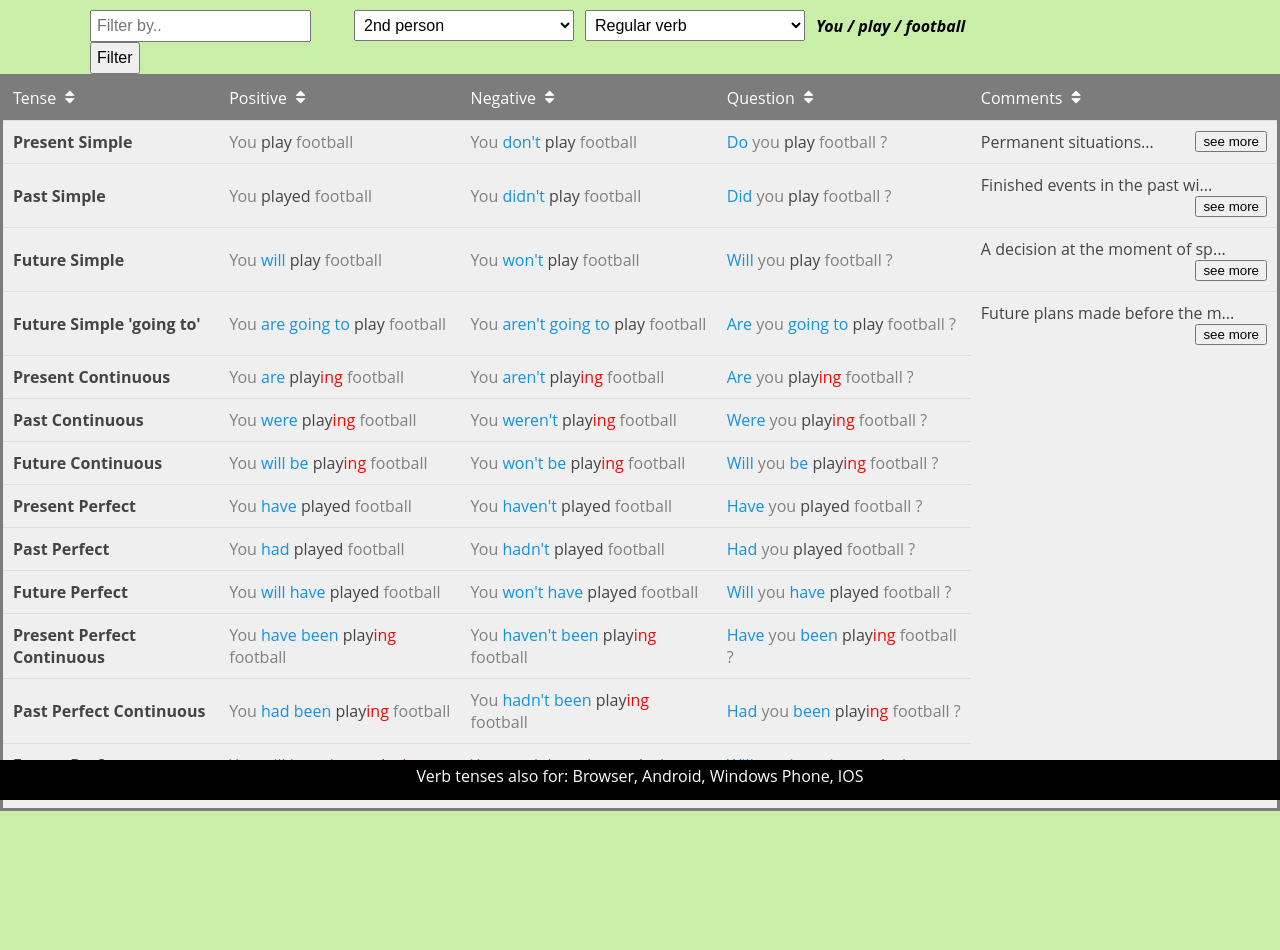
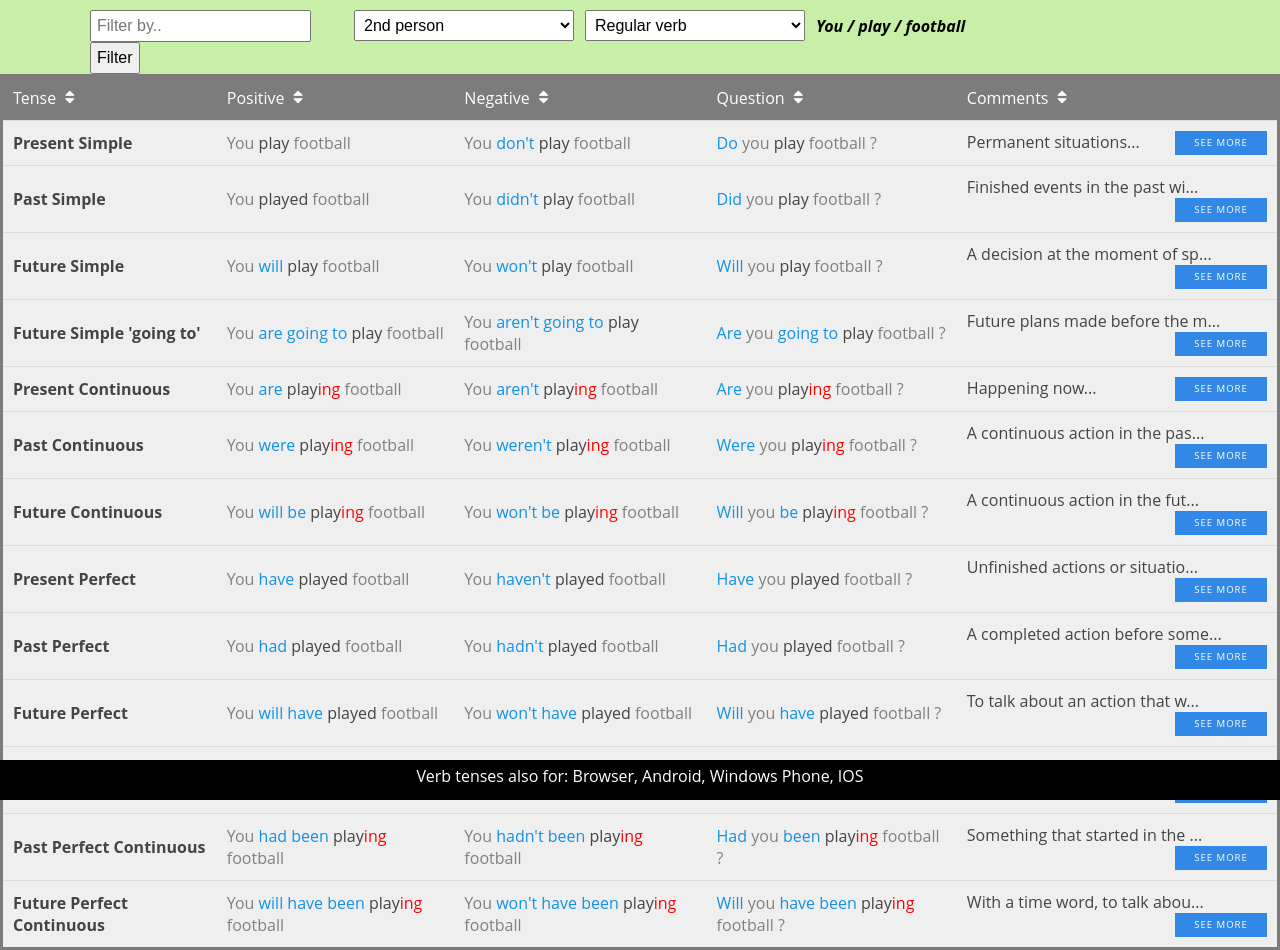
Before and after one commit to CKGrafico/verb-tenses, a plain HTML site: page www/index.html in a window 1280 px wide. Before the commit the page ends 811 px from the top, so only its background shows below. Drawn offline with Linux system fonts and the light colour scheme.

Commit message:
Add translations

```diff
--- a/www/css/styles.css
+++ b/www/css/styles.css
@@ -38,6 +38,11 @@ select {
 .button__info {
 	float: right;
 	margin-left: 5px;
+	font-size: 0.6em !important;
+}
+
+.button__translate {
+	margin-right: 10px !important;
 }
 
 .config__preview {
--- a/www/css/vex-theme-plain.css
+++ b/www/css/vex-theme-plain.css
@@ -119,7 +119,7 @@
   padding-bottom: 160px;
 }
 /* line 15, ../sass/vex-theme-plain.sass */
-.vex.vex-theme-plain .vex-content {
+.vex-content {
   font-family: "Helvetica Neue", sans-serif;
   background: white;
   color: #444444;
@@ -132,18 +132,18 @@
   line-height: 1.5em;
 }
 /* line 27, ../sass/vex-theme-plain.sass */
-.vex.vex-theme-plain .vex-content h1, .vex.vex-theme-plain .vex-content h2, .vex.vex-theme-plain .vex-content h3, .vex.vex-theme-plain .vex-content h4, .vex.vex-theme-plain .vex-content h5, .vex.vex-theme-plain .vex-content h6, .vex.vex-theme-plain .vex-content p, .vex.vex-theme-plain .vex-content ul, .vex.vex-theme-plain .vex-content li {
+.vex-content h1, .vex-content h2, .vex-content h3, .vex-content h4, .vex-content h5, .vex-content h6, .vex-content p, .vex-content ul, .vex-content li {
   color: inherit;
 }
 /* line 30, ../sass/vex-theme-plain.sass */
-.vex.vex-theme-plain .vex-close {
+.vex-close {
   position: absolute;
   top: 0;
   right: 0;
   cursor: pointer;
 }
 /* line 36, ../sass/vex-theme-plain.sass */
-.vex.vex-theme-plain .vex-close:before {
+.vex-close:before {
   position: absolute;
   content: "\00D7";
   font-size: 26px;
@@ -158,20 +158,20 @@
   background: transparent;
 }
 /* line 50, ../sass/vex-theme-plain.sass */
-.vex.vex-theme-plain .vex-close:hover:before, .vex.vex-theme-plain .vex-close:active:before {
+.vex-close:hover:before, .vex-close:active:before {
   color: #777777;
   background: #e0e0e0;
 }
 /* line 56, ../sass/vex-theme-plain.sass */
-.vex.vex-theme-plain .vex-dialog-form .vex-dialog-message {
+.vex-dialog-form .vex-dialog-message {
   margin-bottom: 0.5em;
 }
 /* line 59, ../sass/vex-theme-plain.sass */
-.vex.vex-theme-plain .vex-dialog-form .vex-dialog-input {
+.vex-dialog-form .vex-dialog-input {
   margin-bottom: 1em;
 }
 /* line 62, ../sass/vex-theme-plain.sass */
-.vex.vex-theme-plain .vex-dialog-form .vex-dialog-input textarea, .vex.vex-theme-plain .vex-dialog-form .vex-dialog-input input[type="date"], .vex.vex-theme-plain .vex-dialog-form .vex-dialog-input input[type="datetime"], .vex.vex-theme-plain .vex-dialog-form .vex-dialog-input input[type="datetime-local"], .vex.vex-theme-plain .vex-dialog-form .vex-dialog-input input[type="email"], .vex.vex-theme-plain .vex-dialog-form .vex-dialog-input input[type="month"], .vex.vex-theme-plain .vex-dialog-form .vex-dialog-input input[type="number"], .vex.vex-theme-plain .vex-dialog-form .vex-dialog-input input[type="password"], .vex.vex-theme-plain .vex-dialog-form .vex-dialog-input input[type="search"], .vex.vex-theme-plain .vex-dialog-form .vex-dialog-input input[type="tel"], .vex.vex-theme-plain .vex-dialog-form .vex-dialog-input input[type="text"], .vex.vex-theme-plain .vex-dialog-form .vex-dialog-input input[type="time"], .vex.vex-theme-plain .vex-dialog-form .vex-dialog-input input[type="url"], .vex.vex-theme-plain .vex-dialog-form .vex-dialog-input input[type="week"] {
+.vex-dialog-form .vex-dialog-input textarea, .vex-dialog-form .vex-dialog-input input[type="date"], .vex-dialog-form .vex-dialog-input input[type="datetime"], .vex-dialog-form .vex-dialog-input input[type="datetime-local"], .vex-dialog-form .vex-dialog-input input[type="email"], .vex-dialog-form .vex-dialog-input input[type="month"], .vex-dialog-form .vex-dialog-input input[type="number"], .vex-dialog-form .vex-dialog-input input[type="password"], .vex-dialog-form .vex-dialog-input input[type="search"], .vex-dialog-form .vex-dialog-input input[type="tel"], .vex-dialog-form .vex-dialog-input input[type="text"], .vex-dialog-form .vex-dialog-input input[type="time"], .vex-dialog-form .vex-dialog-input input[type="url"], .vex-dialog-form .vex-dialog-input input[type="week"] {
   background: #f0f0f0;
   width: 100%;
   padding: 0.25em 0.67em;
@@ -183,24 +183,24 @@
   margin: 0 0 0.25em;
 }
 /* line 73, ../sass/vex-theme-plain.sass */
-.vex.vex-theme-plain .vex-dialog-form .vex-dialog-input textarea:focus, .vex.vex-theme-plain .vex-dialog-form .vex-dialog-input input[type="date"]:focus, .vex.vex-theme-plain .vex-dialog-form .vex-dialog-input input[type="datetime"]:focus, .vex.vex-theme-plain .vex-dialog-form .vex-dialog-input input[type="datetime-local"]:focus, .vex.vex-theme-plain .vex-dialog-form .vex-dialog-input input[type="email"]:focus, .vex.vex-theme-plain .vex-dialog-form .vex-dialog-input input[type="month"]:focus, .vex.vex-theme-plain .vex-dialog-form .vex-dialog-input input[type="number"]:focus, .vex.vex-theme-plain .vex-dialog-form .vex-dialog-input input[type="password"]:focus, .vex.vex-theme-plain .vex-dialog-form .vex-dialog-input input[type="search"]:focus, .vex.vex-theme-plain .vex-dialog-form .vex-dialog-input input[type="tel"]:focus, .vex.vex-theme-plain .vex-dialog-form .vex-dialog-input input[type="text"]:focus, .vex.vex-theme-plain .vex-dialog-form .vex-dialog-input input[type="time"]:focus, .vex.vex-theme-plain .vex-dialog-form .vex-dialog-input input[type="url"]:focus, .vex.vex-theme-plain .vex-dialog-form .vex-dialog-input input[type="week"]:focus {
+.vex-dialog-form .vex-dialog-input textarea:focus, .vex-dialog-form .vex-dialog-input input[type="date"]:focus, .vex-dialog-form .vex-dialog-input input[type="datetime"]:focus, .vex-dialog-form .vex-dialog-input input[type="datetime-local"]:focus, .vex-dialog-form .vex-dialog-input input[type="email"]:focus, .vex-dialog-form .vex-dialog-input input[type="month"]:focus, .vex-dialog-form .vex-dialog-input input[type="number"]:focus, .vex-dialog-form .vex-dialog-input input[type="password"]:focus, .vex-dialog-form .vex-dialog-input input[type="search"]:focus, .vex-dialog-form .vex-dialog-input input[type="tel"]:focus, .vex-dialog-form .vex-dialog-input input[type="text"]:focus, .vex-dialog-form .vex-dialog-input input[type="time"]:focus, .vex-dialog-form .vex-dialog-input input[type="url"]:focus, .vex-dialog-form .vex-dialog-input input[type="week"]:focus {
   -webkit-box-shadow: inset 0 0 0 2px rgba(0, 0, 0, 0.2);
   -moz-box-shadow: inset 0 0 0 2px rgba(0, 0, 0, 0.2);
   box-shadow: inset 0 0 0 2px rgba(0, 0, 0, 0.2);
   outline: none;
 }
 /* line 77, ../sass/vex-theme-plain.sass */
-.vex.vex-theme-plain .vex-dialog-form .vex-dialog-buttons {
+.vex-dialog-form .vex-dialog-buttons {
   *zoom: 1;
 }
 /* line 38, ../../../../../.rvm/gems/ruby-1.9.3-p194/gems/compass-0.12.2/frameworks/compass/stylesheets/compass/utilities/general/_clearfix.scss */
-.vex.vex-theme-plain .vex-dialog-form .vex-dialog-buttons:after {
+.vex-dialog-form .vex-dialog-buttons:after {
   content: "";
   display: table;
   clear: both;
 }
 /* line 80, ../sass/vex-theme-plain.sass */
-.vex.vex-theme-plain .vex-dialog-button {
+.vex-dialog-button {
   -webkit-border-radius: 0;
   -moz-border-radius: 0;
   -ms-border-radius: 0;
@@ -217,11 +217,11 @@
   padding: 0.75em 2em;
 }
 /* line 92, ../sass/vex-theme-plain.sass */
-.vex.vex-theme-plain .vex-dialog-button.vex-last {
+.vex-dialog-button.vex-last {
   margin-left: 0;
 }
 /* line 95, ../sass/vex-theme-plain.sass */
-.vex.vex-theme-plain .vex-dialog-button:focus {
+.vex-dialog-button:focus {
   animation: vex-pulse 1.1s infinite;
   -webkit-animation: vex-pulse 1.1s infinite;
   -moz-animation: vex-pulse 1.1s infinite;
@@ -232,7 +232,7 @@
 }
 @media (max-width: 568px) {
   /* line 95, ../sass/vex-theme-plain.sass */
-  .vex.vex-theme-plain .vex-dialog-button:focus {
+  .vex-dialog-button:focus {
     animation: none;
     -webkit-animation: none;
     -moz-animation: none;
@@ -242,12 +242,12 @@
   }
 }
 /* line 104, ../sass/vex-theme-plain.sass */
-.vex.vex-theme-plain .vex-dialog-button.vex-dialog-button-primary {
+.vex-dialog-button.vex-dialog-button-primary {
   background: #3288e6;
   color: white;
 }
 /* line 108, ../sass/vex-theme-plain.sass */
-.vex.vex-theme-plain .vex-dialog-button.vex-dialog-button-secondary {
+.vex-dialog-button.vex-dialog-button-secondary {
   background: #e0e0e0;
   color: #777777;
 }
--- a/www/js/app.js
+++ b/www/js/app.js
@@ -25,6 +25,12 @@
 	$('.footable').on('click', '.button__info', function(e) {
 		e.preventDefault();
 		vex.dialog.alert($(this).data('info'));
+		$translate = $('<input/>').attr('type', 'button').addClass('vex-dialog-button-primary vex-dialog-button button__translate').val('Translate');
+		$('.vex-dialog-buttons').append($translate);
+
+		$translate.on('click', function() {
+			window.open('http://www.bing.com/translator/?from=en&to=es&text=' + encodeURI($('.vex-dialog-message').text()));
+		});
 	});
 
 
@@ -102,7 +108,7 @@
 				tr.append(
 					$('<td/>').html(tense.text[0].title.slice(0, 30)+'...')
 						.append(
-							$('<button/>').addClass('button__info').text('see more').attr('data-info', toText(tense.text))
+							$('<button/>').addClass('button__info vex-dialog-button-primary vex-dialog-button').text('see more').attr('data-info', toText(tense.text))
 						)
 				);
 			}
--- a/www/js/data.js
+++ b/www/js/data.js
@@ -1,4 +1,4 @@
-(function(g) {
+-(function(g) {
 
 	g.verbs = [
 		// regular
@@ -151,7 +151,33 @@
 			verb: 0,
 			afterPron: ['am', 'are', 'is'],
 			afterVerb: ['ing', 'ing', 'ing'],
-			negative: ['am not', 'aren\'t', 'isn\'t']
+			negative: ['am not', 'aren\'t', 'isn\'t'],
+			text: [
+				{
+					title: 'Happening now',
+					content: 'Julie is sleeping at the moment.'
+				},
+
+				{
+					title: 'Temporary situations',
+					content: 'I\'m staying a friend for a few days.'
+				},
+
+				{
+					title: 'Annoying habits',
+					content: 'You\'re always losing your keys!'
+				},
+
+				{
+					title: 'Definite future plants',
+					content: 'I\'m meeting my father later.'
+				},
+
+				{
+					title: 'Changing situations',
+					content: 'The weather is improving.'
+				}
+			]
 		},
 
 		{
@@ -159,7 +185,28 @@
 			verb: 0,
 			afterPron: ['were', 'were', 'was'],
 			afterVerb: ['ing', 'ing', 'ing'],
-			negative: ['weren\'t', 'weren\'t', 'wasn\'t']
+			negative: ['weren\'t', 'weren\'t', 'wasn\'t'],
+			text: [
+				{
+					title: 'A continuous action in the past which is interrupted by another action or a time',
+					content: 'I was taking a bath when the telephone rang.'
+				},
+
+				{
+					title: 'Background information, to give atmosphere to a story',
+					content: ' The birds were singing, the sun was shining and in the cafes people were laughing and chatting.'
+				},
+
+				{
+					title: 'An annoying and repeated action in the past, usually with "always"',
+					content: 'He was always leaving the tap running.'
+				},
+
+				{
+					title: 'For two actions which happened at the same time in the past',
+					content: 'I was watching TV and he was reading.'
+				}
+			]
 		},
 
 		{
@@ -167,28 +214,82 @@
 			verb: 0,
 			afterPron: ['will be', 'will be', 'will be'],
 			afterVerb: ['ing', 'ing', 'ing'],
-			negative: ['won\'t be', 'won\'t be', 'won\'t be']
+			negative: ['won\'t be', 'won\'t be', 'won\'t be'],
+			text: [
+				{
+					title: 'A continuous action in the future which is interrupted by a time or by another action',
+					content: 'I\'ll be waiting when you arrive.'
+				},
+
+				{
+					title: 'A complete action in the future that will happen in the normal course of events',
+					content: 'The Government will be making a statement later. '
+				},
+
+				{
+					title: 'To make a guess about the present',
+					content: 'My mother will be working now.'
+				}
+			]
 		},
 
 		{
 			name: 'Present Perfect',
 			verb: 2,
 			afterPron: ['have', 'have', 'has'],
-			negative: ['haven\'t', 'haven\'t', 'hasn\'t']
+			negative: ['haven\'t', 'haven\'t', 'hasn\'t'],
+			text: [
+				{
+					title: 'Unfinished actions or situations',
+					content: 'I have known Julie for ten years.'
+				},
+
+				{
+					title: 'Finished actions or situations',
+					content: 'I have been to Mexico.'
+				}
+			]
 		},
 
 		{
 			name: 'Past Perfect',
 			verb: 2,
 			afterPron: ['had', 'had', 'had'],
-			negative: ['hadn\'t', 'hadn\'t', 'hadn\'t']
+			negative: ['hadn\'t', 'hadn\'t', 'hadn\'t'],
+			text: [
+				{
+					title: 'A completed action before something else in the past',
+					content: 'When we arrived, the film had started.'
+				},
+
+				{
+					title: 'To explain or give a reason for something in the past',
+					content: 'It had snowed in the night, so the bus didn\'t arrive.'
+				},
+
+				{
+					title: 'Something that started in the past and continued up to another action in the past',
+					content: 'When he graduated, he had been in London for six years.'
+				},
+
+				{
+					title: 'As part of the third conditional',
+					content: 'If I had known you were ill, I would have visited you.'
+				}
+			]
 		},
 
 		{
 			name: 'Future Perfect',
 			verb: 2,
 			afterPron: ['will have', 'will have', 'will has'],
-			negative: ['won\'t have', 'won\'t have', 'won\'t has']
+			negative: ['won\'t have', 'won\'t have', 'won\'t has'],
+			text: [
+				{
+					title: 'To talk about an action that will finish before a certain time in the future, but we don\'t know exactly when',
+					content: 'By 10 o\'clock I will have finished my homework.'
+				}
+			]
 		},
 
 		{
@@ -196,7 +297,18 @@
 			verb: 0,
 			afterPron: ['have been', 'have been', 'has been'],
 			afterVerb: ['ing', 'ing', 'ing'],
-			negative: ['haven\'t been', 'haven\'t been', 'hasn\'t been']
+			negative: ['haven\'t been', 'haven\'t been', 'hasn\'t been'],
+			text: [
+				{
+					title: 'To say how long for unfinished actions which started in the past and continue to the present',
+					content: 'I have been living in London for two years.'
+				},
+
+				{
+					title: 'Actions which have just stopped and have a result',
+					content: 'I\'m so tired, I have been studying.'
+				}
+			]
 		},
 
 		{
@@ -204,7 +316,18 @@
 			verb: 0,
 			afterPron: ['had been', 'had been', 'had been'],
 			afterVerb: ['ing', 'ing', 'ing'],
-			negative: ['hadn\'t been', 'hadn\'t been', 'hadn\'t been']
+			negative: ['hadn\'t been', 'hadn\'t been', 'hadn\'t been'],
+			text: [
+				{
+					title: 'Something that started in the past and continued up to another action or event ',
+					content: 'She had been working at that company for a year when she met James.'
+				},
+
+				{
+					title: 'Cause of something in the past',
+					content: 'The pavement was wet, it had been raining.'
+				}
+			]
 		},
 
 		{
@@ -212,7 +335,13 @@
 			verb: 0,
 			afterPron: ['will have been', 'will have been', 'will has been'],
 			afterVerb: ['ing', 'ing', 'ing'],
-			negative: ['won\'t have been', 'won\'t have been', 'won\'t has been']
+			negative: ['won\'t have been', 'won\'t have been', 'won\'t has been'],
+			text: [
+				{
+					title: 'With a time word, to talk about an action which starts before a time in the future and continues up to that time',
+					content: 'In April 2009, I will have been teaching here for two years.'
+				}
+			]
 		}
 	];
 
```
Also changed, not shown: 1 other file.
